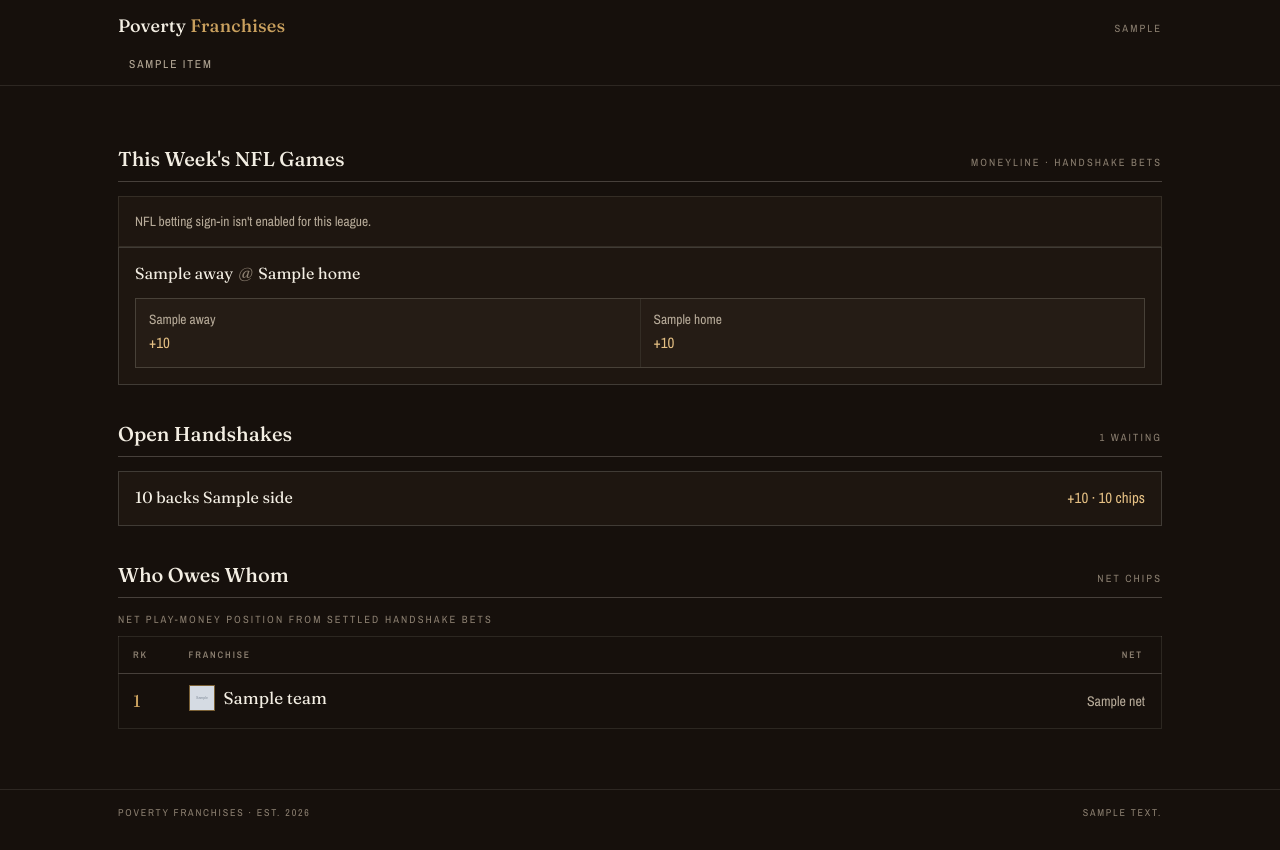
After one commit to xpoes123/poverty-football, a FastAPI app: template templates/h2h.html in a window 1280 px wide. The commit adds this page. Run offline with FastAPI, Linux system fonts and the light colour scheme; the template is opened without the code that fills it: most values are stand-ins (such as "Sample title", 1, 10 or a date in 2020); grey boxes marked "Sample" are stand-in pictures; parts of the project's set-up code (start-up, migrations or seed data) failed here and were passed over.

Commit message:
Wire /h2h routes, template, and game-card styles behind the flag
GET /h2h (public, redirects to / when the flag is off) renders this week's
NFL games as cards with both moneylines + a favorite tag, per-side propose
forms for logged-in members, open handshakes with an accept button, and a
net-chips ledger (settlement of live results is out of scope this round).
POST /h2h/propose and /h2h/accept require login, parse urlencoded bodies
(no python-multipart), validate the side against the game, and swallow
ValueError for clean redirects. Adds a NFL Bets nav tab only when the flag
is on, plus minimal game-card CSS reusing existing tokens.

Co-Authored-By: Claude Opus 4.8 (1M context) <noreply@anthropic.com>

```diff
--- a/static/css/poverty.css
+++ b/static/css/poverty.css
@@ -288,3 +288,17 @@ button{font:inherit;color:inherit;background:none;border:0}
 .bet-standby{background:var(--surface);border:1px solid var(--rule);padding:14px 16px;color:var(--bone-dim);font-size:13.5px;line-height:1.6}
 .bet-link{color:var(--gold-bright);border-bottom:1px solid var(--gold-dim)}
 .bet-link:hover{border-color:var(--gold)}
+.game-cards{display:grid;gap:1px;background:var(--rule);border:1px solid var(--rule)}
+.game-card{background:var(--surface);padding:14px 16px 16px}
+.game-card__head{display:flex;align-items:baseline;justify-content:space-between;gap:12px;flex-wrap:wrap}
+.game-card__match{font-family:var(--serif);font-size:16px;color:var(--bone)}
+.game-card__at{color:var(--muted);font-style:italic;padding:0 2px}
+.game-card__sides{display:grid;gap:1px;background:var(--rule);border:1px solid var(--rule);margin-top:12px;grid-template-columns:1fr}
+@media (min-width:560px){.game-card__sides{grid-template-columns:1fr 1fr}}
+.game-card__side{background:var(--surface-2);padding:11px 13px 13px}
+.game-card__team{display:block;font-size:13.5px;color:var(--bone-dim)}
+.game-card__fav{font-size:9px;letter-spacing:.16em;color:var(--gold);border:1px solid var(--gold-dim);padding:1px 4px;vertical-align:middle}
+.game-card__price{font-variant-numeric:tabular-nums;color:var(--gold-bright);font-size:15px}
+.game-card__side .game-card__price{display:block;margin-top:3px}
+.game-card__bet{border:0;padding:9px 0 0;margin:0;background:none}
+.game-card--open .game-card__bet{padding-top:11px}
--- /dev/null
+++ b/templates/h2h.html
@@ -0,0 +1,133 @@
+{% extends "base.html" %}
+{% block title %}NFL Bets{% endblock %}
+{% macro odds(p) %}{{ '+%d'|format(p) if p > 0 else p }}{% endmacro %}
+{% block main %}
+<main class="page" data-page="h2h" id="ledger" data-screen-label="NFL Bets">
+  <div class="wrap">
+
+    <div class="section-head">
+      <h2>This Week's NFL Games</h2>
+      <p>Moneyline · handshake bets</p>
+    </div>
+
+    {% if not logged_in %}
+      {% if oauth_enabled %}
+        <p class="bet-standby">Members bet against each other on this week's real NFL games.
+          <a class="bet-link" href="/login">Log in</a> to propose a side or shake on one.</p>
+      {% else %}
+        <p class="bet-standby">NFL betting sign-in isn't enabled for this league.</p>
+      {% endif %}
+    {% endif %}
+
+    {% if games %}
+      <div class="game-cards">
+        {% for g in games %}
+          <div class="game-card">
+            <div class="game-card__head">
+              <span class="game-card__match">{{ g.away }} <span class="game-card__at">@</span> {{ g.home }}</span>
+            </div>
+            <div class="game-card__sides">
+              <div class="game-card__side">
+                <span class="game-card__team">{{ g.away }}{% if g.favorite == g.away %} <span class="game-card__fav">FAV</span>{% endif %}</span>
+                <span class="game-card__price">{{ odds(g.away_price) }}</span>
+                {% if can_bet %}
+                  <form class="bet-form game-card__bet" method="post" action="/h2h/propose">
+                    <input type="hidden" name="game_id" value="{{ g.game_id }}">
+                    <input type="hidden" name="side" value="{{ g.away }}">
+                    <input type="hidden" name="price" value="{{ g.away_price }}">
+                    <div class="bet-form__row">
+                      <input class="bet-form__input" name="stake" type="number" min="1" step="1"
+                             inputmode="numeric" placeholder="Chips" aria-label="Chips on {{ g.away }}" required>
+                      <button class="linkbtn" type="submit">Propose</button>
+                    </div>
+                  </form>
+                {% endif %}
+              </div>
+              <div class="game-card__side">
+                <span class="game-card__team">{{ g.home }}{% if g.favorite == g.home %} <span class="game-card__fav">FAV</span>{% endif %}</span>
+                <span class="game-card__price">{{ odds(g.home_price) }}</span>
+                {% if can_bet %}
+                  <form class="bet-form game-card__bet" method="post" action="/h2h/propose">
+                    <input type="hidden" name="game_id" value="{{ g.game_id }}">
+                    <input type="hidden" name="side" value="{{ g.home }}">
+                    <input type="hidden" name="price" value="{{ g.home_price }}">
+                    <div class="bet-form__row">
+                      <input class="bet-form__input" name="stake" type="number" min="1" step="1"
+                             inputmode="numeric" placeholder="Chips" aria-label="Chips on {{ g.home }}" required>
+                      <button class="linkbtn" type="submit">Propose</button>
+                    </div>
+                  </form>
+                {% endif %}
+              </div>
+            </div>
+          </div>
+        {% endfor %}
+      </div>
+    {% else %}
+      <div class="empty">
+        <h3>No NFL games on the board this week.</h3>
+        <p>Games and moneylines appear here during the NFL season.</p>
+      </div>
+    {% endif %}
+
+    <div class="section-head">
+      <h2>Open Handshakes</h2>
+      <p>{{ open_wagers|length }} waiting</p>
+    </div>
+    {% if open_wagers %}
+      <div class="game-cards">
+        {% for w in open_wagers %}
+          <div class="game-card game-card--open">
+            <div class="game-card__head">
+              <span class="game-card__match">{{ w.proposer_team }} backs {{ w.side }}</span>
+              <span class="game-card__price">{{ odds(w.price) }} · {{ w.stake }} chips</span>
+            </div>
+            {% if logged_in and w.proposer != me_roster_id %}
+              <form class="bet-form game-card__bet" method="post" action="/h2h/accept">
+                <input type="hidden" name="wager_id" value="{{ w.id }}">
+                <button class="linkbtn" type="submit">Accept the other side</button>
+              </form>
+            {% endif %}
+          </div>
+        {% endfor %}
+      </div>
+    {% else %}
+      <p class="bet-standby">No open handshakes yet. Propose a side above to start one.</p>
+    {% endif %}
+
+    <div class="section-head">
+      <h2>Who Owes Whom</h2>
+      <p>Net chips</p>
+    </div>
+    {% if ledger %}
+    <div class="table-wrap">
+      <table class="ledger">
+        <caption>Net play-money position from settled handshake bets</caption>
+        <thead>
+          <tr>
+            <th scope="col">Rk</th>
+            <th scope="col">Franchise</th>
+            <th scope="col">Net</th>
+          </tr>
+        </thead>
+        <tbody>
+          {% for row in ledger %}
+            <tr{% if row.roster_id == me_roster_id %} class="me"{% endif %}>
+              <td class="cell-rank">{{ row.rank }}</td>
+              <td class="cell-team"><a class="team-link" href="/team/{{ row.roster_id }}"><img class="team-logo" src="{{ row.avatar or '/static/default-team.svg' }}" alt="" loading="lazy"><span class="team-name">{{ row.team }}</span></a></td>
+              <td data-label="Net">{{ '+%d'|format(row.net) if row.net > 0 else row.net }}</td>
+            </tr>
+          {% endfor %}
+        </tbody>
+      </table>
+    </div>
+    {% else %}
+    <div class="empty">
+      <h3>No franchises yet</h3>
+      <p>The ledger fills in once teams have claimed their rosters and settled bets.</p>
+    </div>
+    {% endif %}
+
+  </div>
+</main>
+{% endblock %}
--- a/web.py
+++ b/web.py
@@ -18,6 +18,8 @@ from fastapi.templating import Jinja2Templates
 from starlette.middleware.sessions import SessionMiddleware
 
 import betting
+import h2h
+import odds
 import views
 from config import cfg
 from sleeper import (
@@ -94,6 +96,8 @@ async def _base_ctx(request: Request, active: str) -> dict:
         nav_items.append({"href": "/bets", "label": "Bets", "current": active == "bets"})
     if cfg.enable_analysis:  # Insights tab only exists when the analysis flag is on
         nav_items.append({"href": "/insights", "label": "Insights", "current": active == "insights"})
+    if cfg.enable_h2h_betting:  # NFL Bets tab only exists when the h2h flag is on
+        nav_items.append({"href": "/h2h", "label": "NFL Bets", "current": active == "h2h"})
     return {
         "request": request,
         "features": {"betting": cfg.enable_betting, "h2h": cfg.enable_h2h_betting,
@@ -480,3 +484,82 @@ async def place_bet(request: Request):
     except ValueError:
         pass  # duplicate / invalid — fall through to a clean redirect
     return RedirectResponse("/bets", 303)
+
+
+@app.get("/h2h", response_class=HTMLResponse)
+async def h2h_page(request: Request):
+    if not cfg.enable_h2h_betting:
+        return RedirectResponse("/")
+    ctx = await _base_ctx(request, "h2h")
+    users, rosters = await get_users(LID), await get_rosters(LID)
+    by_id = {u["user_id"]: u for u in users}
+    owner_of = {r["roster_id"]: by_id.get(r.get("owner_id")) for r in rosters if r.get("owner_id")}
+
+    board = h2h.games(await odds.get_nfl_odds())
+    ctx["games"] = board
+    game_teams = {g["game_id"]: (g["home"], g["away"]) for g in board}
+
+    def team_name(rid):
+        return views.team_name(owner_of.get(rid)) if rid is not None else None
+
+    all_wagers = h2h.all_wagers()
+    for w in all_wagers:
+        w["proposer_team"] = team_name(w["proposer"])
+        w["acceptor_team"] = team_name(w["acceptor"])
+    ctx["open_wagers"] = [w for w in all_wagers if w["acceptor"] is None]
+    ctx["matched_wagers"] = [w for w in all_wagers if w["acceptor"] is not None]
+
+    # Settlement of live NFL results is out of scope this round → wagers stay open/matched.
+    settled = h2h.settle(all_wagers, {})
+    net = h2h.net_ledger(settled)
+    ledger = [{"roster_id": rid, "team": views.team_name(u), "avatar": views.avatar_url(u),
+               "net": net.get(rid, 0)} for rid, u in owner_of.items()]
+    ledger.sort(key=lambda x: x["net"], reverse=True)
+    for i, row in enumerate(ledger, 1):
+        row["rank"] = i
+    ctx["ledger"] = ledger
+    ctx["can_bet"] = bool(ctx["me_roster_id"])
+    return templates.TemplateResponse(request, "h2h.html", ctx)
+
+
+@app.post("/h2h/propose")
+async def h2h_propose(request: Request):
+    if not cfg.enable_h2h_betting:
+        return RedirectResponse("/")
+    me = await _me_roster_id(request)
+    if me is None:
+        return RedirectResponse("/login" if cfg.oauth_enabled else "/")
+    form = parse_qs((await request.body()).decode())  # urlencoded; avoids python-multipart dep
+    try:
+        game_id, side = form["game_id"][0], form["side"][0]
+        price, stake = int(form["price"][0]), int(form["stake"][0])
+    except (KeyError, IndexError, TypeError, ValueError):
+        return RedirectResponse("/h2h", 303)
+    board = h2h.games(await odds.get_nfl_odds())
+    game = next((g for g in board if g["game_id"] == game_id), None)
+    if game is None or side not in (game["home"], game["away"]):
+        return RedirectResponse("/h2h", 303)  # unknown game / side — reject cleanly
+    try:
+        h2h.propose(me, game_id, side, price, stake)
+    except ValueError:
+        pass  # invalid stake — fall through to a clean redirect
+    return RedirectResponse("/h2h", 303)
+
+
+@app.post("/h2h/accept")
+async def h2h_accept(request: Request):
+    if not cfg.enable_h2h_betting:
+        return RedirectResponse("/")
+    me = await _me_roster_id(request)
+    if me is None:
+        return RedirectResponse("/login" if cfg.oauth_enabled else "/")
+    form = parse_qs((await request.body()).decode())
+    try:
+        wager_id = int(form["wager_id"][0])
+    except (KeyError, IndexError, TypeError, ValueError):
+        return RedirectResponse("/h2h", 303)
+    try:
+        h2h.accept(wager_id, me)
+    except ValueError:
+        pass  # already taken / self-accept / missing — reject cleanly
+    return RedirectResponse("/h2h", 303)
```
